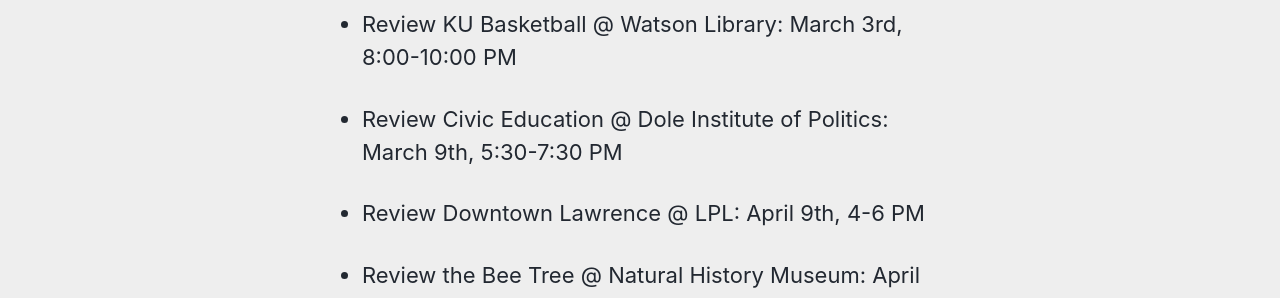
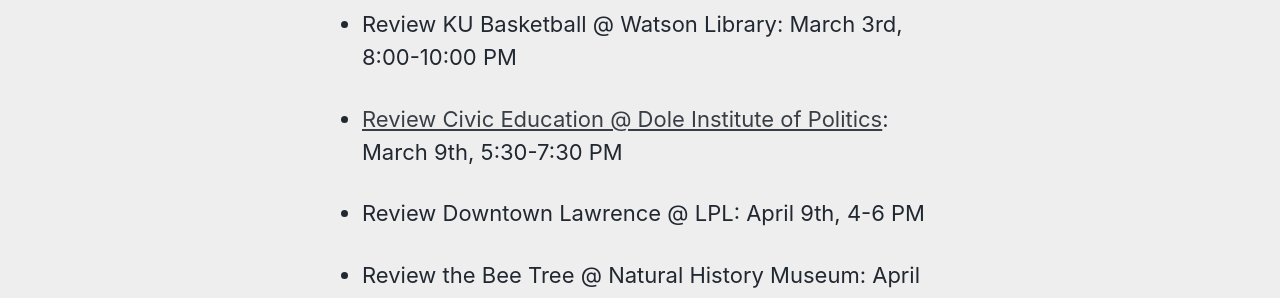
Before and after one commit to idrhku/lawrence-reviewed, a Jekyll site: the page built from _pages/pop-ups.md, in a window 1280 px wide. Shown: the part 1182-1480 px from the top of the page. Built offline with Jekyll 4.4.1, drawn with Linux system fonts in a browser that asks for light colours; cached includes are drawn as plain includes; some of the changed lines change nothing that is shown.

Commit message:
Update pop-ups.md

```diff
--- a/_pages/pop-ups.md
+++ b/_pages/pop-ups.md
@@ -30,7 +30,7 @@
 
 - Review KU Basketball @ Watson Library: March 3rd, 8:00-10:00 PM
 
-- Review Civic Education @ Dole Institute of Politics: March 9th, 5:30-7:30 PM
+- [Review Civic Education @ Dole Institute of Politics](/dole): March 9th, 5:30-7:30 PM
 
 - Review Downtown Lawrence @ LPL: April 9th, 4-6 PM
 
```
